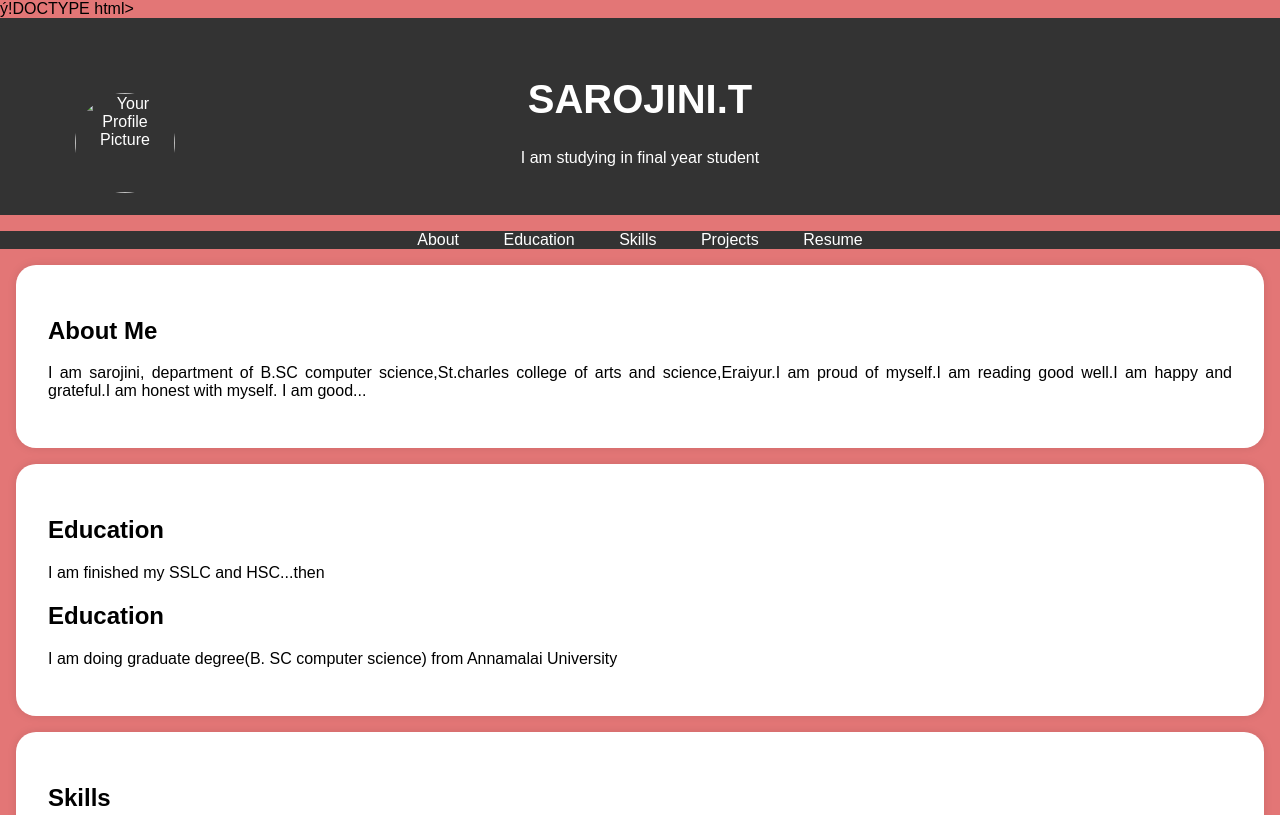
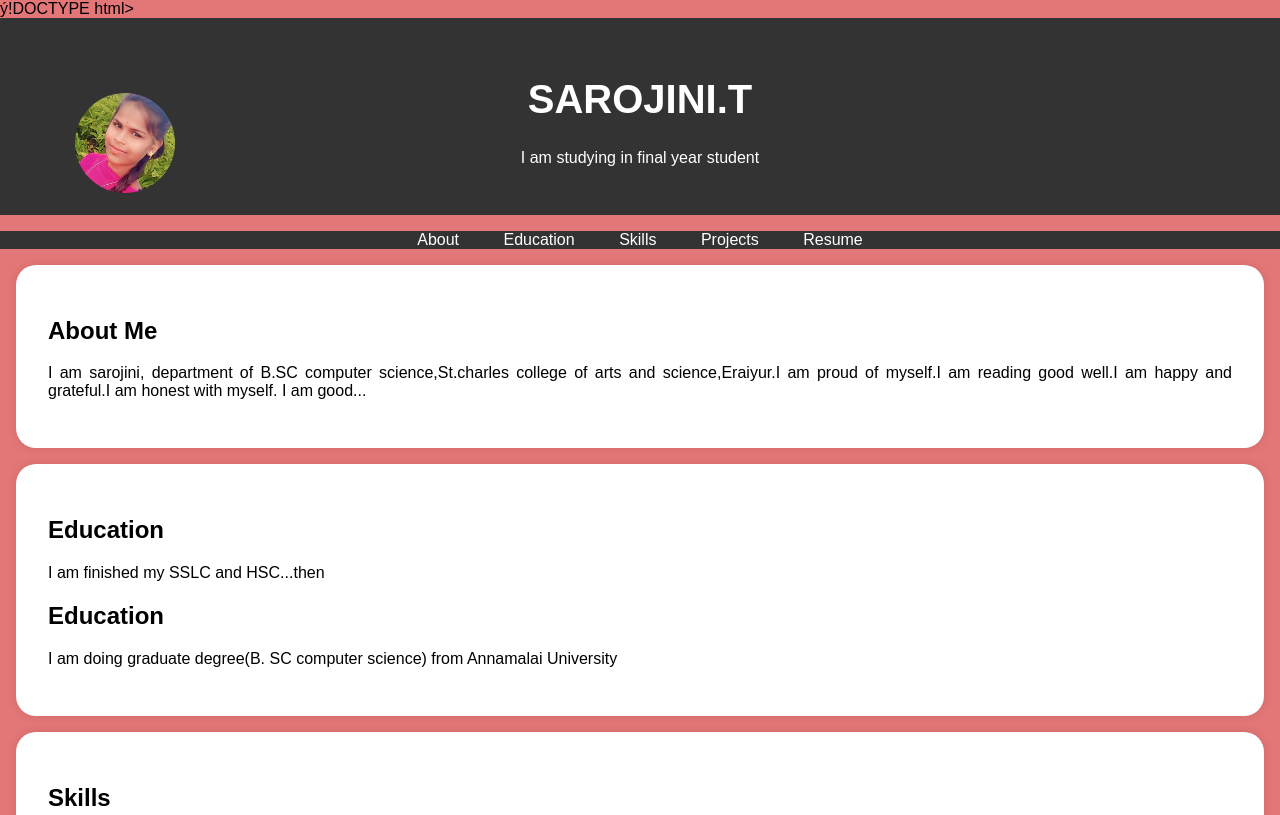
Before and after one commit to Sarojini1234/Sarojini, a plain HTML site: page index.html in a window 1280 px wide. Shown: the top 815 px of the page. Drawn offline with Linux system fonts and the light colour scheme.

Commit message:
Update index.html

```diff
--- a/index.html
+++ b/index.html
@@ -95,7 +95,7 @@
     <header>
         <div class="header-content">
             <!-- Add your profile picture here -->
-            <img src="./Screenshot_20231027-113439_Gallery.jpg.jpg" alt="Your Profile Picture" class="profile-picture">
+            <img src="./Screenshot_20231027-113439_Gallery.jpg" alt="Your Profile Picture" class="profile-picture">
             <h1>SAROJINI.T</h1>
             <p>I am studying in final year student</p>
         </div>
```
